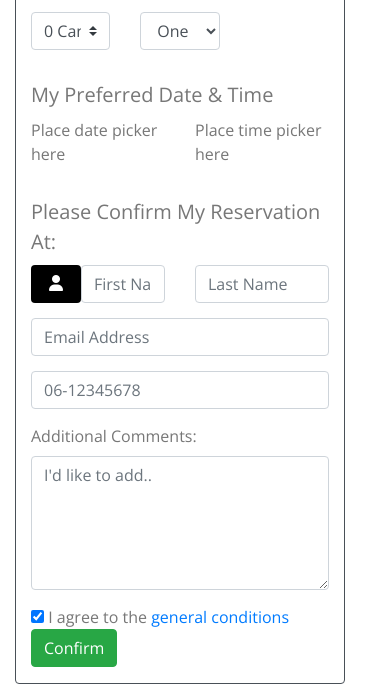
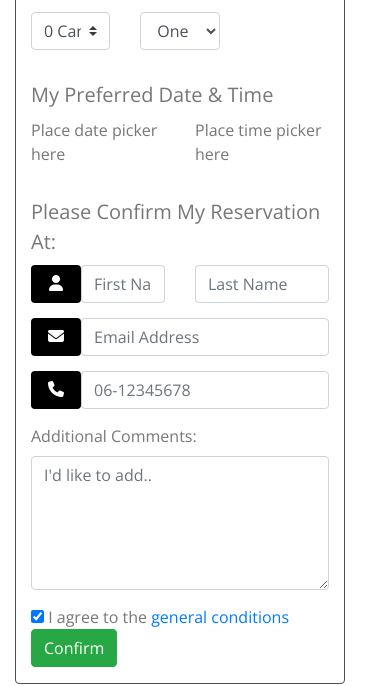
Before and after one commit to Code-Institute-Submissions/Kanoverhuur_Vathorst, a plain HTML site: page booking.html in a window 390 px wide. Shown: the part 690-1376 px from the top of the page. Drawn offline with nearby package versions, Linux system fonts and the light colour scheme.

Commit message:
Add email and phone icons to booking form

```diff
--- a/booking.html
+++ b/booking.html
@@ -158,11 +158,17 @@
 									<input type="text" class="form-control" name="lname" id="lname" placeholder="Last Name" required />
                         </div>
 									<div class="col-12">
-										<input type="email" class="form-control" name="email" id="email" placeholder="Email Address" required />
+									<div class="input-container">
+                                    <i class="fa fa-envelope icon"></i>
+                                    	<input type="email" class="form-control" name="email" id="email" placeholder="Email Address" required />
 					    </div>
+                        </div>
 										<div class="col-12">
+                                        <div class="input-container">
+                                        <i class="fa fa-phone icon"></i>
 											<input type="number" class="form-control" name="telephone" id="telephone" value="telephone" placeholder="06-12345678" required />
 					    </div>
+                        </div>
 											<div class="col-12">
 												<label>Additional Comments:</label>
 												<textarea name="comments" id="comments" rows="5" class="form-control" placeholder="I'd like to add.."></textarea>
```
